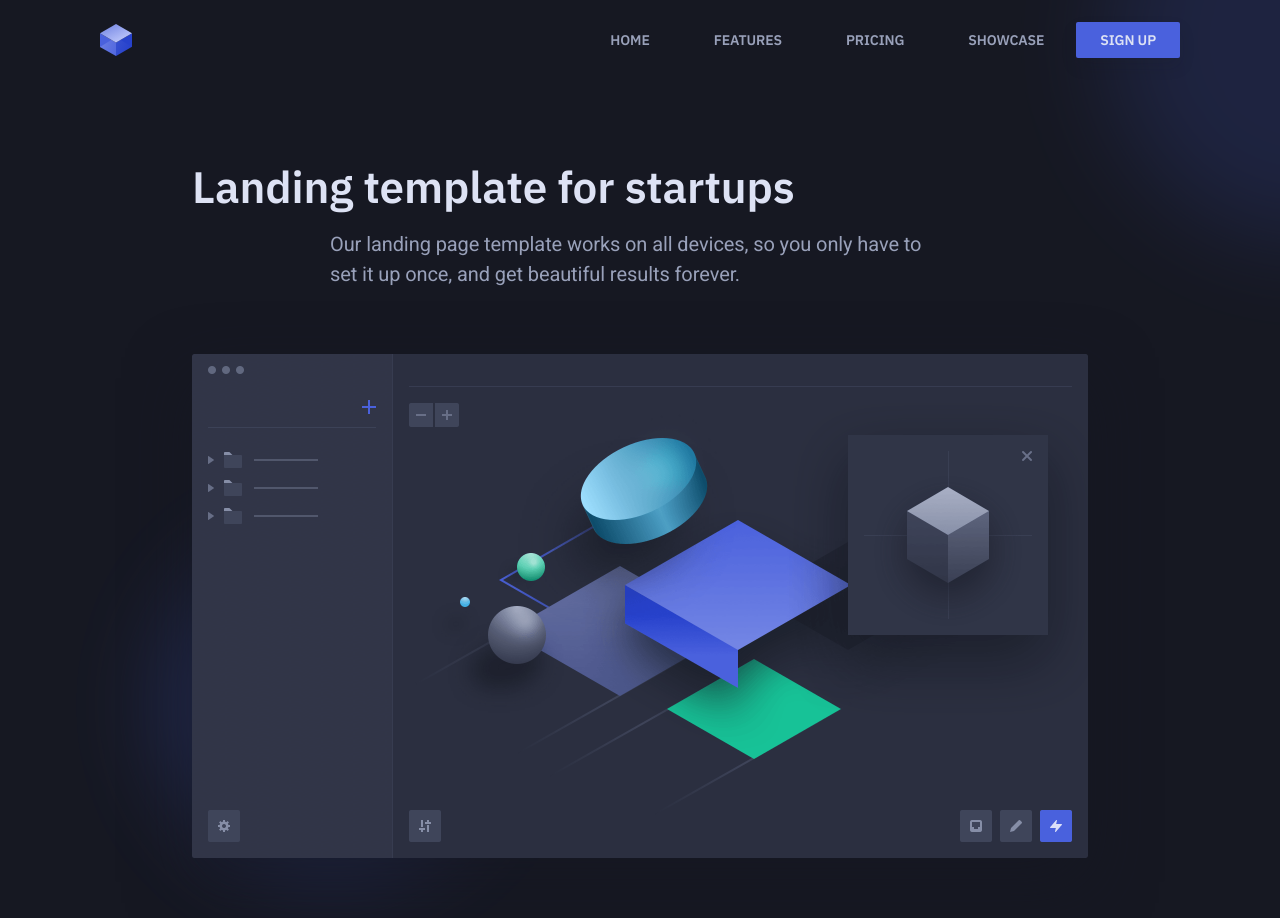
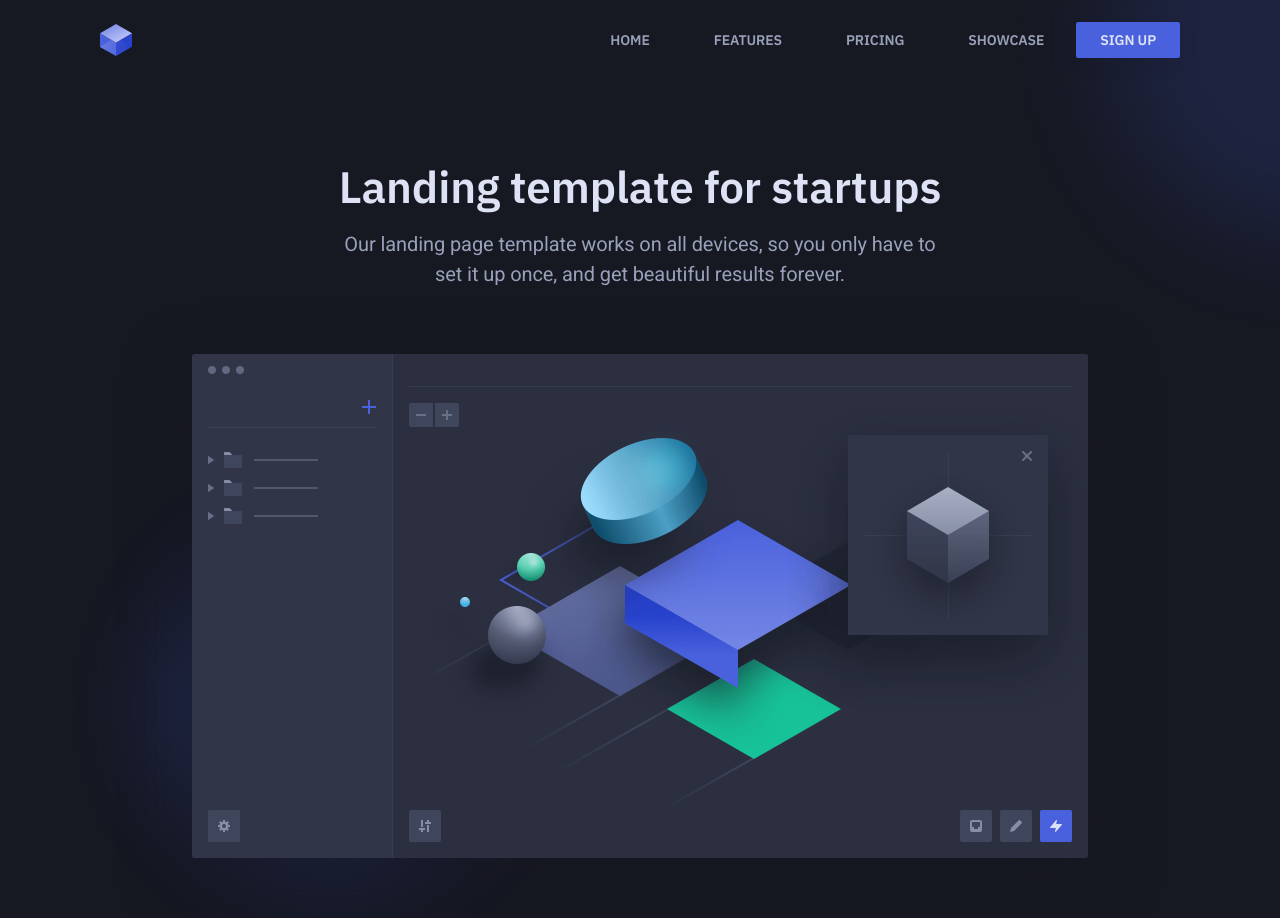
Before and after one commit to ArdhiansyahMalik/html-to-react, a React (Create React App) app: page / in a window 1280 px wide. Shown: the top 918 px of the page. Built offline with nearby package versions, Linux system fonts and the light colour scheme.

Commit message:
Adding fade effect for Hero using react-reveal

```diff
--- a/src/scenes/Homepage.js
+++ b/src/scenes/Homepage.js
@@ -2,34 +2,42 @@ import React from 'react'
 import Header from 'parts/Header'
 import Section from 'elements/Section'
 import HeroImage from 'assets/images/hero-image.png'
+import Fade from 'react-reveal/Fade'
 
 export default function Homepage() {
     return (
         <div className="body-wrap">
             <Header></Header>
             <main className="site-content">
-                <Section className="hero illustration-section-01">
+                <Section className="hero illustration-section-01" isCenteredContent>
                     <div className="container-sm">
 						<div className="hero-inner section-inner">
 							<div className="hero-content">
-								<h1 className="mt-0 mb-16">
-									Landing template for startups
-								</h1>
+								<Fade bottom delay={500}>
+									<h1 className="mt-0 mb-16">
+										Landing template for startups
+									</h1>
+								</Fade>
 								<div className="container-xs">
+								<Fade bottom delay={800}>
 									<p className="mt-0 mb-32">
 										Our landing page template works on all
 										devices, so you only have to set it up
 										once, and get beautiful results forever.
 									</p>
+								</Fade>
 								</div>
 							</div>
 							<div className="hero-figure illustration-element-01">
+								<Fade bottom delay={1100}>
 								<img
 									className="has-shadow"
 									src={HeroImage}
+									alt="Hero"
 									width="896"
 									height="504"
-								/>
+									/>
+								</Fade>
 							</div>
 						</div>
 					</div>
```
